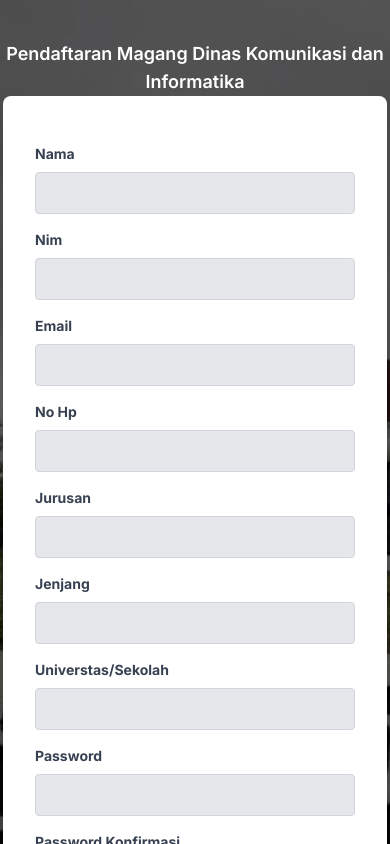
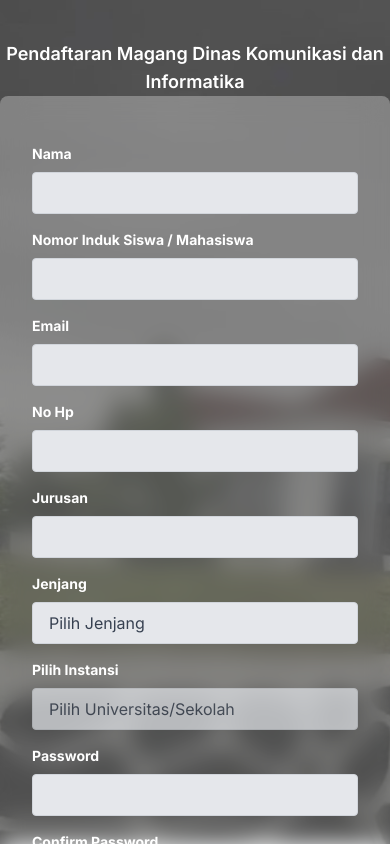
Before and after one commit to Diskominfo-Kepri-24/FE-DISKOMINFO, a Next.js app: page /magang/register in a window 390 px wide. Shown: the top 844 px of the page. Built offline with nearby package versions, Linux system fonts and the light colour scheme.

Commit message:
style: halamaan login & register magang

```diff
--- a/src/app/layout.tsx
+++ b/src/app/layout.tsx
@@ -7,7 +7,7 @@
 import Footer from './Footer'
 
 const inter = Inter({ subsets: ['latin'] })
-const disableNavbar= ['/login', '/register','/buku-tamu', '/magang', '/magang/register'];
+const disableNavbar= ['/login', '/register','/buku-tamu', '/magang', '/magang/register', '/magang/login'];
 export default function RootLayout({
   children,
 }: {
--- /dev/null
+++ b/src/app/magang/login/page.tsx
@@ -0,0 +1,59 @@
+"use client"
+
+export default function LoginMagang() {
+  return (
+    <div className="h-screen bg-no-repeat bg-cover bg-hero-pattern">
+      <div className="flex flex-col md:flex-row text-center items-center md:text-start md:items-start p-4">
+        <img src="/logo.png" alt="Logo" className="w-[100px] mb-4 text-center" />
+        <div className="flex flex-col ml-4 mt-4">
+          <h2 className="text-xl font-bold text-white">
+            Selamat Datang di Website Login Magang
+          </h2>
+          <h3 className="text-lg font-bold text-blue-300">
+            Dinas Komunikasi dan Informatika Kepulauan Riau
+          </h3>
+        </div>
+      </div>
+      <div className="container mx-auto p-4">
+        <div className="max-w-md mx-auto shadow-lg rounded-lg bg-white bg-opacity-30 backdrop-blur-md">
+          <div className="p-6">
+            <h2 className="text-center text-2xl font-bold mb-4 text-white">
+              Login
+            </h2>
+            <form>
+              <div className="mb-4 text-center">
+                <input
+                  type="email"
+                  className="w-9/12 px-4 py-2 border rounded-3xl focus:outline-none focus:border-blue-500 bg-white bg-opacity-30 placeholder-gray-700"
+                  placeholder="Email"
+                />
+              </div>
+              <div className="mb-4 text-center">
+                <input
+                  type="password"
+                  className="w-9/12 px-4 py-2 border rounded-3xl focus:outline-none focus:border-blue-500 bg-white bg-opacity-30 placeholder-gray-700"
+                  placeholder="Password"
+                />
+              </div>
+              <div className="text-center">
+                <button
+                  type="submit"
+                  className="w-9/12 bg-blue-500 text-white px-4 py-2 rounded-3xl hover:bg-blue-700 transition duration-300"
+                >
+                  Login
+                </button>
+              </div>
+            </form>
+            <p className="font-normal text-center text-white text-sm mt-4">
+              Don’t Have Account?{" "}
+              <a href="/magang/register">
+              <span className="text-blue-200">Click here to Sign Up</span>
+              </a>
+
+            </p>
+          </div>
+        </div>
+      </div>
+    </div>
+  );
+}
--- a/src/app/magang/register/page.tsx
+++ b/src/app/magang/register/page.tsx
@@ -1,66 +1,115 @@
-import React from 'react'
+"use client"
+import React, { useState } from 'react';
 
 export default function RegisterMagang() {
+  const [jenjang, setJenjang] = useState('');
+
+  // Options for each dropdown
+  const sekolahOptions = {
+    'smk': ['SMKN 1 Tanjungpinang', 'SMKN 2 Tanjungpinang', 'SMKN 3 Tanjungpinang', 'SMA 1 Tanjungpinang', 'SMA 2 Tanjungpinang'],
+    's1': ['Universitas Maritim Raja Ali Haji', 'STISIPOL', 'STIE', 'STTI']
+  };
+
   return (
-    <div className="bg-hero-pattern h-screen bg-no-repeat bg-cover">
+    <div className="bg-hero-pattern h-screen bg-no-repeat bg-cover flex flex-col">
       <h1 className='text-center text-lg pt-10 font-semibold text-white'>Pendaftaran Magang Dinas Komunikasi dan Informatika</h1>
-        <div >
-    <div className="flex bg-white rounded-lg shadow-lg overflow-hidden mx-auto max-w-sm lg:max-w-4xl">
+      <div className="flex-grow flex justify-center items-center">
+        <div className="flex flex-col lg:flex-row bg-white bg-opacity-30 backdrop-blur-md rounded-lg shadow-lg overflow-hidden max-w-6xl w-full h-auto lg:h-5/6">
           <div
-            className="hidden lg:block lg:w-1/2 bg-cover"
+            className="hidden lg:block lg:w-1/3 bg-cover bg-center"
             style={{ backgroundImage: "url('https://images.unsplash.com/photo-1546514714-df0ccc50d7bf?ixlib=rb-1.2.1&ixid=eyJhcHBfaWQiOjEyMDd9&auto=format&fit=crop&w=667&q=80')" }}
           ></div>
-        <div className="w-full p-8 lg:w-1/2">
+          <div className="w-full p-8 lg:w-2/3 overflow-auto">
+            <div className="flex flex-wrap -mx-2">
+              <div className="w-full md:w-1/2 lg:w-1/3 px-2">
                 <div className="mt-4">
-                <label className="block text-gray-700 text-sm font-bold mb-2">Nama</label>
+                  <label className="block text-white text-sm font-bold mb-2">Nama</label>
+                  <input className="bg-gray-200 text-gray-700 focus:outline-none focus:shadow-outline border border-gray-300 rounded py-2 px-4 block w-full appearance-none" type="text" />
+                </div>
+              </div>
+              <div className="w-full md:w-1/2 lg:w-1/3 px-2">
+                <div className="mt-4">
+                  <label className="block text-white text-sm font-bold mb-2">Nomor Induk Siswa / Mahasiswa</label>
+                  <input className="bg-gray-200 text-gray-700 focus:outline-none focus:shadow-outline border border-gray-300 rounded py-2 px-4 block w-full appearance-none" type="text" />
+                </div>
+              </div>
+              <div className="w-full md:w-1/2 lg:w-1/3 px-2">
+                <div className="mt-4">
+                  <label className="block text-white text-sm font-bold mb-2">Email</label>
                   <input className="bg-gray-200 text-gray-700 focus:outline-none focus:shadow-outline border border-gray-300 rounded py-2 px-4 block w-full appearance-none" type="email" />
                 </div>
+              </div>
+              <div className="w-full md:w-1/2 lg:w-1/3 px-2">
                 <div className="mt-4">
-                <label className="block text-gray-700 text-sm font-bold mb-2">Nim</label>
-                <input className="bg-gray-200 text-gray-700 focus:outline-none focus:shadow-outline border border-gray-300 rounded py-2 px-4 block w-full appearance-none" type="email" />
+                  <label className="block text-white text-sm font-bold mb-2">No Hp</label>
+                  <input className="bg-gray-200 text-gray-700 focus:outline-none focus:shadow-outline border border-gray-300 rounded py-2 px-4 block w-full appearance-none" type="text" />
                 </div>
+              </div>
+              <div className="w-full md:w-1/2 lg:w-1/3 px-2">
                 <div className="mt-4">
-                <label className="block text-gray-700 text-sm font-bold mb-2">Email</label>
-                <input className="bg-gray-200 text-gray-700 focus:outline-none focus:shadow-outline border border-gray-300 rounded py-2 px-4 block w-full appearance-none" type="email" />
+                  <label className="block text-white text-sm font-bold mb-2">Jurusan</label>
+                  <input className="bg-gray-200 text-gray-700 focus:outline-none focus:shadow-outline border border-gray-300 rounded py-2 px-4 block w-full appearance-none" type="text" />
                 </div>
+              </div>
+              <div className="w-full md:w-1/2 lg:w-1/3 px-2">
                 <div className="mt-4">
-                <label className="block text-gray-700 text-sm font-bold mb-2">No Hp</label>
-                <input className="bg-gray-200 text-gray-700 focus:outline-none focus:shadow-outline border border-gray-300 rounded py-2 px-4 block w-full appearance-none" type="email" />
+                  <label className="block text-white text-sm font-bold mb-2">Jenjang</label>
+                  <select
+                    value={jenjang}
+                    onChange={(e) => setJenjang(e.target.value)}
+                    className="bg-gray-200 text-gray-700 focus:outline-none focus:shadow-outline border border-gray-300 rounded py-2 px-4 block w-full appearance-none"
+                  >
+                    <option value="">Pilih Jenjang</option>
+                    <option value="smk">SMK/SMA Sederajat</option>
+                    <option value="s1">S1/D3/D4 Sederajat</option>
+                  </select>
                 </div>
+              </div>
+              <div className="w-full md:w-1/2 lg:w-1/3 px-2">
                 <div className="mt-4">
-                <label className="block text-gray-700 text-sm font-bold mb-2">Jurusan</label>
-                <input className="bg-gray-200 text-gray-700 focus:outline-none focus:shadow-outline border border-gray-300 rounded py-2 px-4 block w-full appearance-none" type="email" />
+                  <label className="block text-white text-sm font-bold mb-2">Pilih Instansi</label>
+                  <select
+                    className="bg-gray-200 text-gray-700 focus:outline-none focus:shadow-outline border border-gray-300 rounded py-2 px-4 block w-full appearance-none"
+                    disabled={!jenjang}
+                  >
+                    <option value="">Pilih Universitas/Sekolah</option>
+                    {jenjang === 'smk' &&
+                      sekolahOptions['smk'].map((option, index) => (
+                        <option key={index} value={option}>{option}</option>
+                      ))
+                    }
+                    {jenjang === 's1' &&
+                      sekolahOptions['s1'].map((option, index) => (
+                        <option key={index} value={option}>{option}</option>
+                      ))
+                    }
+                  </select>
                 </div>
+              </div>
+              <div className="w-full md:w-1/2 lg:w-1/3 px-2">
                 <div className="mt-4">
-                <label className="block text-gray-700 text-sm font-bold mb-2">Jenjang</label>
-                <input className="bg-gray-200 text-gray-700 focus:outline-none focus:shadow-outline border border-gray-300 rounded py-2 px-4 block w-full appearance-none" type="email" />
+                  <label className="block text-white text-sm font-bold mb-2">Password</label>
+                  <input className="bg-gray-200 text-gray-700 focus:outline-none focus:shadow-outline border border-gray-300 rounded py-2 px-4 block w-full appearance-none" type="password" />
                 </div>
+              </div>
+              <div className="w-full md:w-1/2 lg:w-1/3 px-2">
                 <div className="mt-4">
-                <label className="block text-gray-700 text-sm font-bold mb-2">Universtas/Sekolah</label>
-                <input className="bg-gray-200 text-gray-700 focus:outline-none focus:shadow-outline border border-gray-300 rounded py-2 px-4 block w-full appearance-none" type="email" />
+                  <label className="block text-white text-sm font-bold mb-2">Confirm Password </label>
+                  <input className="bg-gray-200 text-gray-700 focus:outline-none focus:shadow-outline border border-gray-300 rounded py-2 px-4 block w-full appearance-none" type="password" />
                 </div>
-
-            <div className="mt-4">
-                <label className="block text-gray-700 text-sm font-bold mb-2">Password</label>
-                <input className="bg-gray-200 text-gray-700 focus:outline-none focus:shadow-outline border border-gray-300 rounded py-2 px-4 block w-full appearance-none" type="email" />
               </div>
-            <div className="mt-4">
-                <label className="block text-gray-700 text-sm font-bold mb-2">Password Konfirmasi</label>
-                <input className="bg-gray-200 text-gray-700 focus:outline-none focus:shadow-outline border border-gray-300 rounded py-2 px-4 block w-full appearance-none" type="email" />
             </div>
-
-
             <div className="mt-8">
-                <button className="bg-gray-700 text-white font-bold py-2 px-4 w-full rounded hover:bg-gray-600">Register</button>
+              <button className="bg-blue-700 text-white font-bold py-2 px-4 w-full rounded hover:bg-blue-600">Sign Up</button>
             </div>
             <div className="mt-4 flex items-center justify-between">
               <span className="border-b w-1/5 md:w-1/4"></span>
-                <a href="#" className="text-xs text-gray-500 uppercase">or sign up</a>
+              <a href="/magang/login" className="text-xs text-white uppercase">Sign In</a>
               <span className="border-b w-1/5 md:w-1/4"></span>
             </div>
           </div>
         </div>
       </div>
     </div>
-  )
+  );
 }
```
Lines whose indentation alone changed are shown as unchanged.
